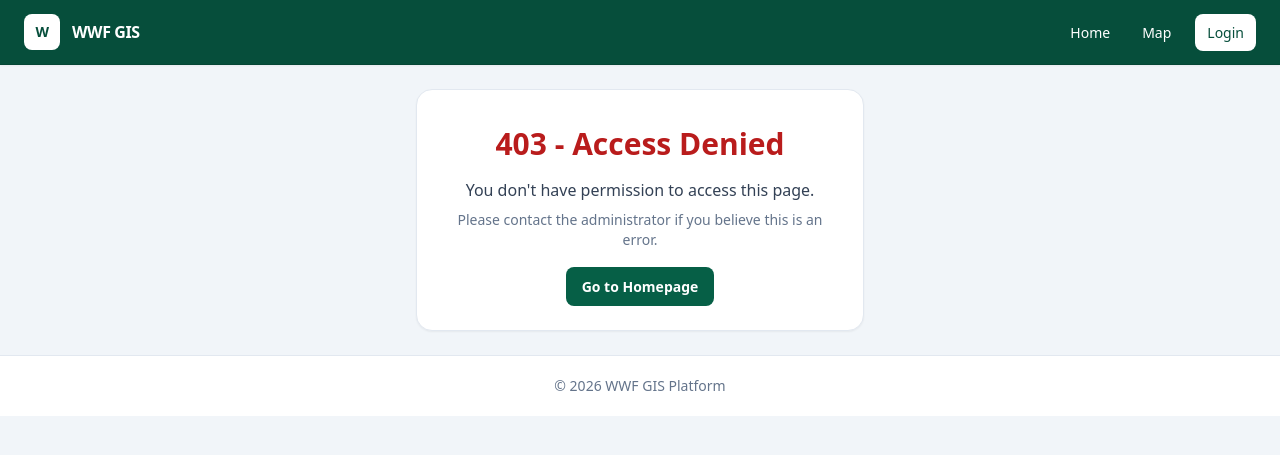
After one commit to vick25/webgis-portal, a Django app: template templates/403.html in a window 1280 px wide. The commit adds this page. Shown: the top 455 px of the page. Run offline with Django 5.2, Linux system fonts and the light colour scheme; the template is opened without the code that fills it, so the values that code supplies are empty; some libraries are stand-ins or nearby versions.

Commit message:
feat: Add permission checks for shapefile upload; create custom 403 error page for access denial

```diff
--- a/manager/templates/manager/uploadShp.html
+++ b/manager/templates/manager/uploadShp.html
@@ -9,9 +9,9 @@
     <p class="mt-2 text-sm text-slate-600">Upload one ZIP archive containing the required shapefile files.</p>
     <form class="mt-6 space-y-4" method="post" enctype="multipart/form-data">
       {% csrf_token %}
-      {% comment %} <table>
+      <table>
         {{ form.as_table }}
-      </table> {% endcomment %}
+      </table>
       <div class="flex flex-wrap gap-3 pt-2">
         <button class="rounded-lg bg-emerald-800 px-4 py-2.5 text-sm font-semibold text-white hover:bg-emerald-900" type="submit">
           Upload dataset
--- a/manager/views.py
+++ b/manager/views.py
@@ -1,7 +1,7 @@
 from django.shortcuts import render, redirect
 from .forms import GeoshpForm
 from .models import Project
-from django.contrib.auth.decorators import login_required
+from django.contrib.auth.decorators import login_required, permission_required
 import mimetypes
 
 
@@ -20,6 +20,7 @@ def map_view(request):
 
 
 @login_required
+@permission_required("manager.add_geoshp", raise_exception=True)
 def upload_shp(request):
     if request.method == "POST":
         upload = request.FILES
@@ -31,8 +32,7 @@ def upload_shp(request):
         if form.is_valid():
             form.save()
             return redirect("file_list")
-    else:
-        form = GeoshpForm()
+    form = GeoshpForm()
     return render(request, "manager/uploadShp.html", {"form": form})
 
 
--- /dev/null
+++ b/templates/403.html
@@ -0,0 +1,14 @@
+{% extends "base.html" %}
+
+{% block title %}Access Denied (403){% endblock %}
+
+{% block content %}
+  <section class="mx-auto max-w-md rounded-2xl border border-slate-200 bg-white p-6 shadow-sm sm:p-8 text-center">
+    <h1 class="mt-1 text-3xl font-bold text-red-700">403 - Access Denied</h1>
+    <p class="mt-4 text-slate-700">You don't have permission to access this page.</p>
+    <p class="mt-2 text-sm text-slate-500">Please contact the administrator if you believe this is an error.</p>
+    <div class="mt-6">
+      <a href="{% url 'manager_index' %}" class="rounded-lg bg-emerald-800 px-4 py-2.5 text-sm font-semibold text-white hover:bg-emerald-900">Go to Homepage</a>
+    </div>
+  </section>
+{% endblock %}
```
